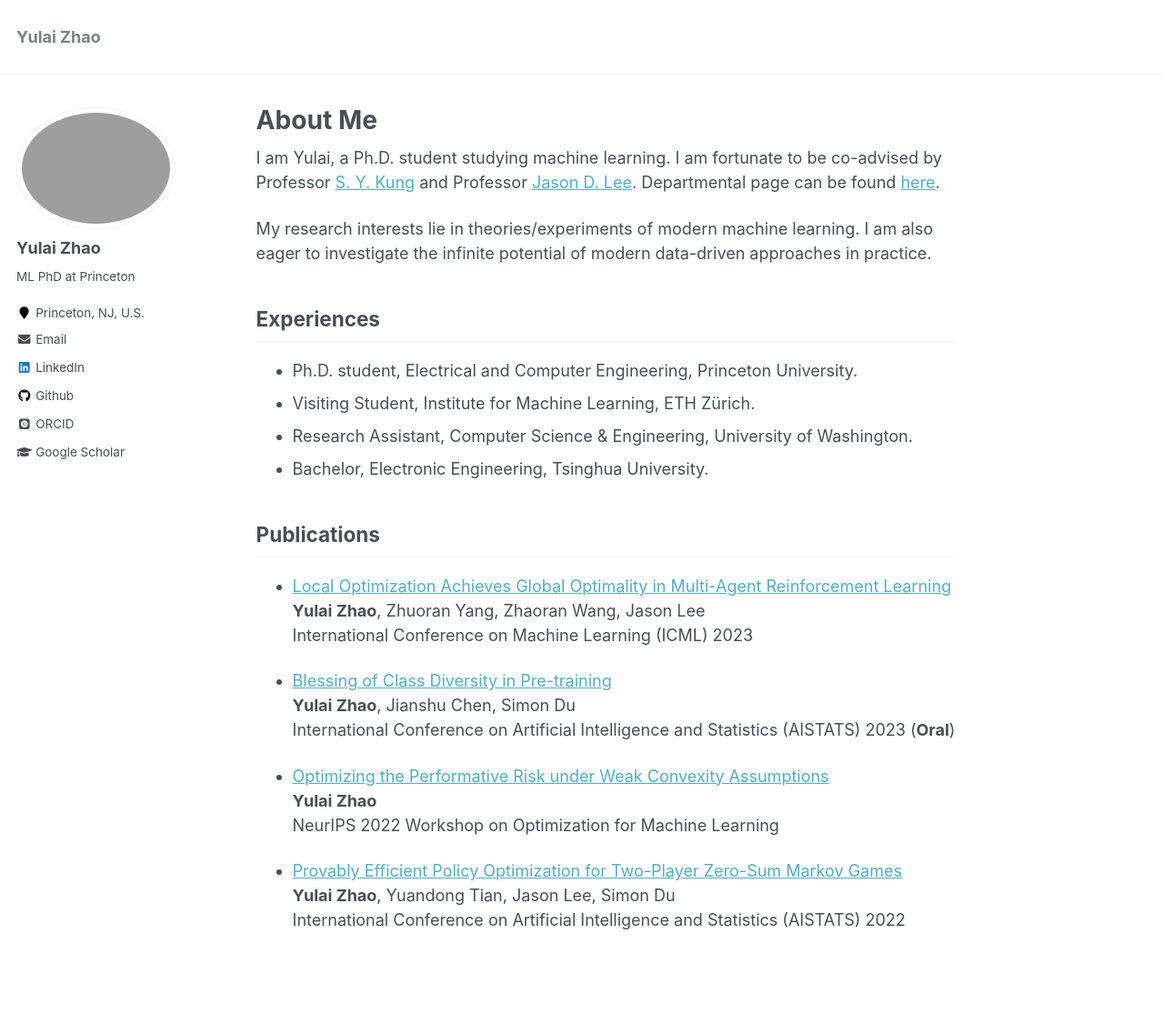
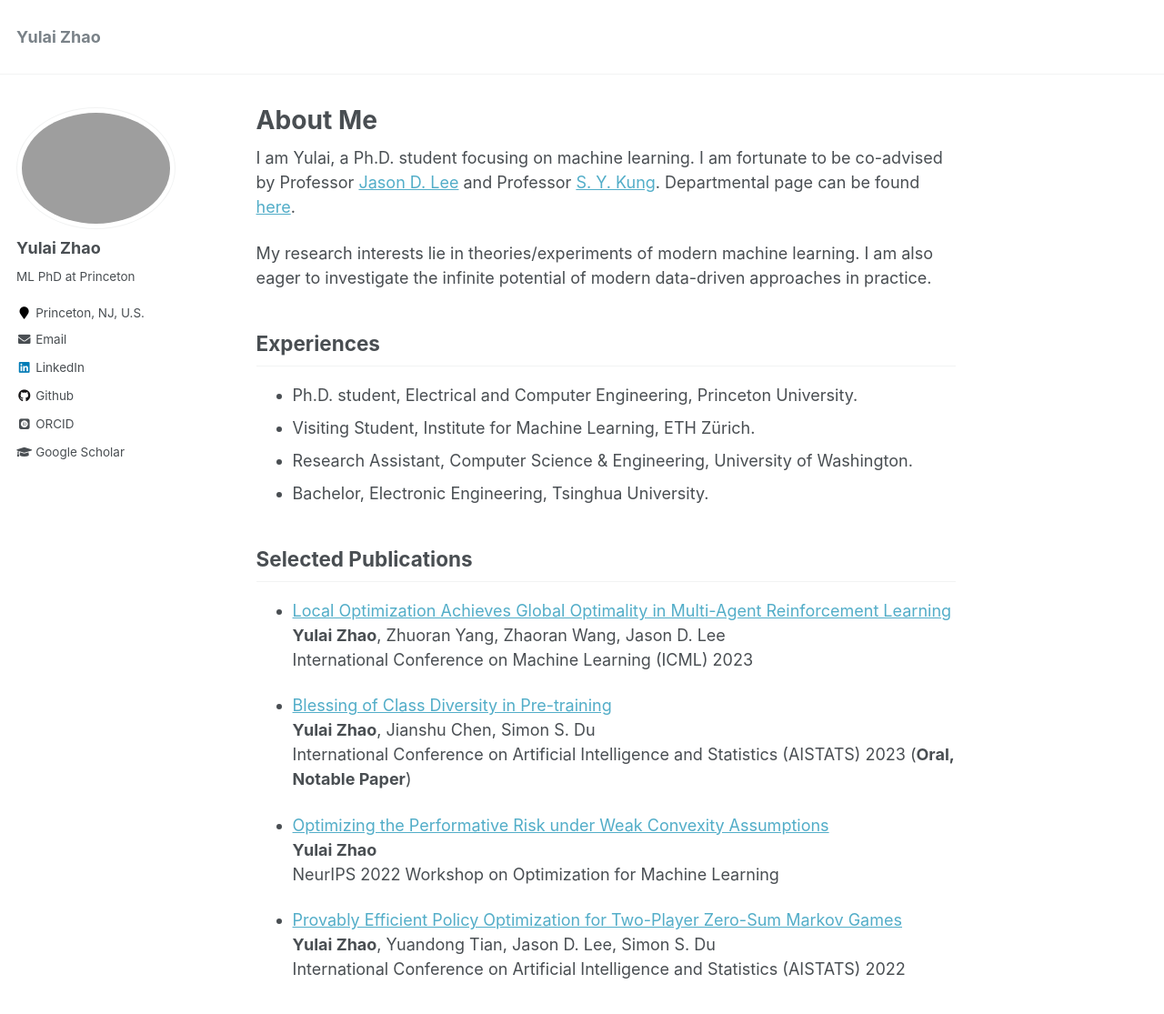
Before and after one commit to zhaoyl18/zhaoyl18.github.io, a Jekyll site: the page built from _pages/about.md, in a window 1280 px wide and 1265 px high. Shown: the top 1115 px of the window at 91% size. Built offline with Jekyll 4.4.1, drawn with Linux system fonts in a browser that asks for light colours; some web fonts are replaced.

Commit message:
Update about.md

```diff
--- a/_pages/about.md
+++ b/_pages/about.md
@@ -8,7 +8,7 @@ redirect_from:
   - /about.html
 ---
 
-I am Yulai, a Ph.D. student studying machine learning. I am fortunate to be co-advised by Professor [S. Y. Kung](https://ece.princeton.edu/people/sun-yuan-kung) and Professor [Jason D. Lee](https://jasondlee88.github.io/). Departmental page can be found [here](https://ece.princeton.edu/people/yulai-zhao).
+I am Yulai, a Ph.D. student focusing on machine learning. I am fortunate to be co-advised by Professor [Jason D. Lee](https://jasondlee88.github.io/) and Professor [S. Y. Kung](https://ece.princeton.edu/people/sun-yuan-kung). Departmental page can be found [here](https://ece.princeton.edu/people/yulai-zhao).
 
 My research interests lie in theories/experiments of modern machine learning. I am also eager to investigate the infinite potential of modern data-driven approaches in practice.
 <!-- I'm Yulai, a Ph.D. student at Princeton University. My research interests lie in theories/experiments of modern machine learning. I am also eager to apply modern data-driven approaches to practice. -->
@@ -23,20 +23,20 @@ My research interests lie in theories/experiments of modern machine learning. I
 <!-- Hosted by Prof [Simon S. Du](https://simonshaoleidu.com/) -->
 * Bachelor, Electronic Engineering, Tsinghua University.
 
-## Publications
+## Selected Publications
 
 * [Local Optimization Achieves Global Optimality in Multi-Agent Reinforcement Learning](https://openreview.net/forum?id=V4jD1KmnQz)
-**Yulai Zhao**, Zhuoran Yang, Zhaoran Wang, Jason Lee
+**Yulai Zhao**, Zhuoran Yang, Zhaoran Wang, Jason D. Lee
 International Conference on Machine Learning (ICML) 2023
 
 * [Blessing of Class Diversity in Pre-training](https://proceedings.mlr.press/v206/zhao23a.html)
-**Yulai Zhao**, Jianshu Chen, Simon Du
-International Conference on Artificial Intelligence and Statistics (AISTATS) 2023 (**Oral**)
+**Yulai Zhao**, Jianshu Chen, Simon S. Du
+International Conference on Artificial Intelligence and Statistics (AISTATS) 2023 (**Oral, Notable Paper**)
 
 * [Optimizing the Performative Risk under Weak Convexity Assumptions](https://openreview.net/forum?id=Ut_vApkulkk)
 **Yulai Zhao**
 NeurIPS 2022 Workshop on Optimization for Machine Learning
 
 * [Provably Efficient Policy Optimization for Two-Player Zero-Sum Markov Games](https://proceedings.mlr.press/v151/zhao22b.html)
-**Yulai Zhao**, Yuandong Tian, Jason Lee, Simon Du
+**Yulai Zhao**, Yuandong Tian, Jason D. Lee, Simon S. Du
 International Conference on Artificial Intelligence and Statistics (AISTATS) 2022
```
